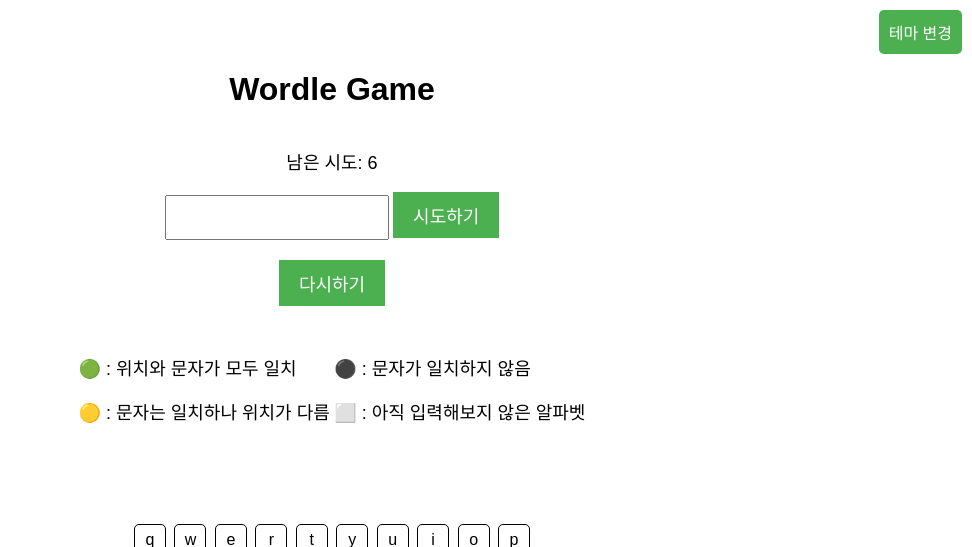
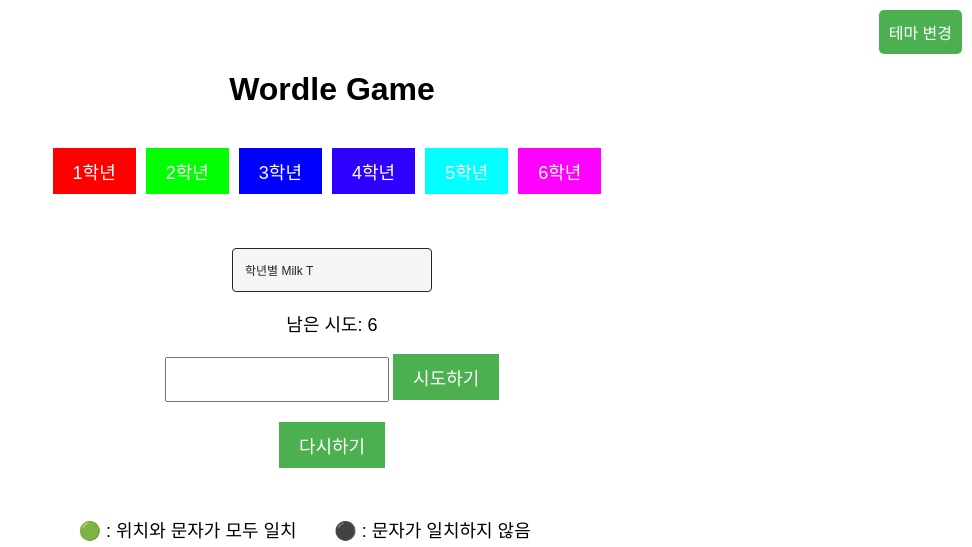
Before and after one commit to HKarin426/wordle_game, a Django app: page / in a window 1280 px wide. Shown: the top 547 px of the page, without its empty margins (308-1280 px from the left). Run offline with Django 5.2, Linux system fonts and the light colour scheme; parts of the project's set-up code (start-up, migrations or seed data) failed here and were passed over.

Commit message:
"button dropdown 부분 추가_ks240612"

```diff
--- a/wordle game/wordle_project/wordle/templates/wordle/index.html
+++ b/wordle game/wordle_project/wordle/templates/wordle/index.html
@@ -123,10 +123,124 @@
         .inline-item {
             display: inline-block;
         }
-    </style>
+
+        .button-container {
+            display: flex;
+            flex-direction: row;
+        }
+
+        .grade-button {
+            margin-right: 10px; /* 버튼 사이의 간격 조절 */
+        }
+
+        .grade-1 {
+            background-color: #ff0000; /* 1학년 버튼 색상 */
+        }
+
+        .grade-2 {
+            background-color: #00ff00; /* 2학년 버튼 색상 */
+        }
+
+        .grade-3 {
+            background-color: #0000ff; /* 3학년 버튼 색상 */
+        }
+
+        .grade-4 {
+            background-color: #2f00ff; /* 4학년 버튼 색상 */
+        }
+
+        .grade-5 {
+            background-color: #00ffff; /* 5학년 버튼 색상 */
+        }
+
+        .grade-6 {
+            background-color: #ff00ff; /* 6학년 버튼 색상 */
+        }
+
+        @import url('https://fonts.googleapis.com/icon?family=Material+Icons');
+
+        .dropdown{
+        position : relative;
+        display : inline-block;
+        }
+
+        .dropbtn_icon{
+        font-family : 'Material Icons';
+        }
+        .dropbtn{
+        border : 1px solid rgb(37, 37, 37);
+        border-radius : 4px;
+        background-color: #f5f5f5;
+        font-weight: 400;
+        color : rgb(37, 37, 37);
+        padding : 12px;
+        width :200px;
+        text-align: left;
+        cursor : pointer;
+        font-size : 12px;
+        }
+        .dropdown-content{
+        display : none;
+        position : absolute;
+        z-index : 1; /*다른 요소들보다 앞에 배치*/
+        font-weight: 400;
+        background-color: #f9f9f9;
+        min-width : 200px;
+        }
+
+        .dropdown-content a{
+        display : block;
+        text-decoration : none;
+        color : rgb(37, 37, 37);
+        font-size: 12px;
+        padding : 12px 20px;
+        }
+
+        .dropdown-content a:hover{
+        background-color : #ececec
+        }
+
+        .dropdown:hover .dropdown-content {
+        display: block;
+        }
+        </style>
+
+
+
 </head>
 <body class="light-mode">
     <h1>Wordle Game</h1>
+    <br>
+    <!-- 밀크T 학년별로 단어장이 없어서 master, 그런 기준으로 변환 예정 -->
+    <div class="button-container">
+        <button type="submit" name="elementary1" class="grade-button grade-1">1학년</button>
+        <button type="submit" name="elementary2" class="grade-button grade-2">2학년</button>
+        <button type="submit" name="elementary3" class="grade-button grade-3">3학년</button>
+        <button type="submit" name="elementary4" class="grade-button grade-4">4학년</button>
+        <button type="submit" name="elementary5" class="grade-button grade-5">5학년</button>
+        <button type="submit" name="elementary6" class="grade-button grade-6">6학년</button>
+    </div>
+    <br><br><br>
+    <div class="dropdown">
+        <button class="dropbtn">
+          <span class="dropbtn_icon">학년별</span>
+          Milk T
+        </button>
+        <div class="dropdown-content">
+          <a href="#">beyond(쏙쏙 words)</a>
+          <a href="#">fly1</a>
+          <a href="#">fly 2</a>
+          <a href="#">jump1</a>
+          <a href="#">jump2</a>
+          <a href="#">master1</a>
+          <a href="#">master2</a>
+          <a href="#">run</a>
+          <a href="#">start</a>
+          <a href="#">walk</a>
+        </div>
+      </div>
+
+
     <p>남은 시도: {{ attempts }}</p>
     {% if not game_over %}
     <form method="post">
```
